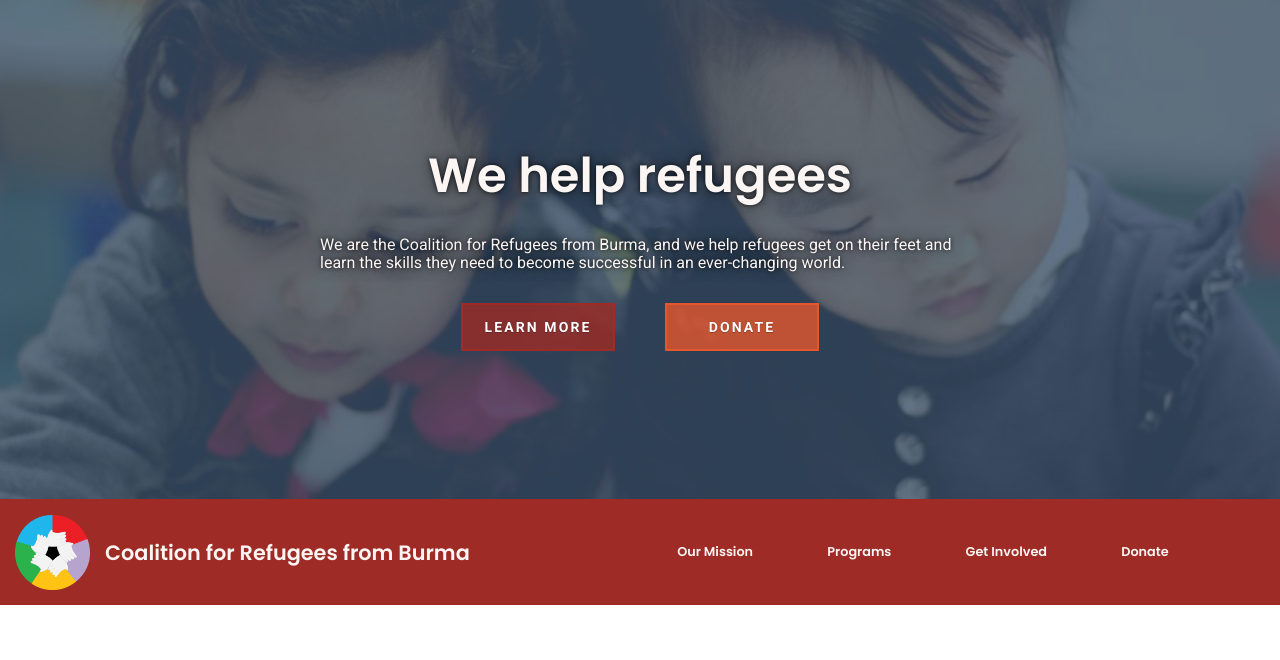
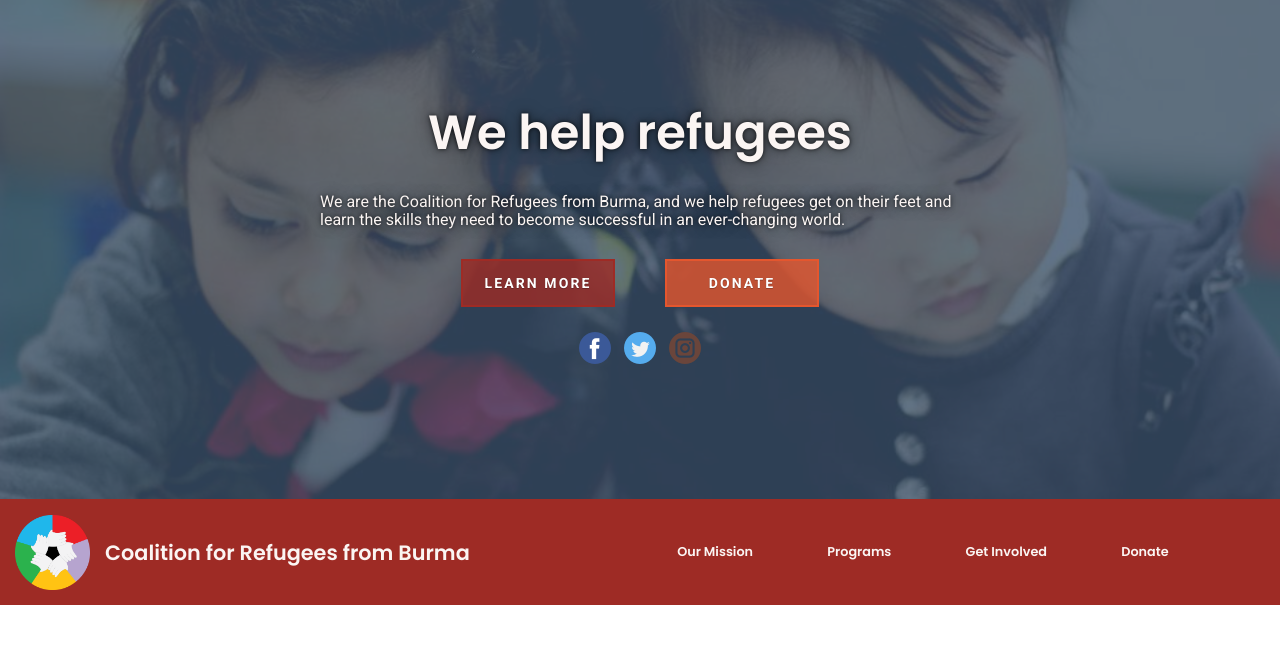
Before and after one commit to CRB4refugees/CoalitionForRefugees, a Jekyll site: the page built from index.md, in a window 1280 px wide. Shown: the top 660 px of the page. Built offline with Jekyll 4.4.1, drawn with Linux system fonts in a browser that asks for light colours; nearby versions of some CDN libraries; comment, search, counter and statistics services are not loaded; some of the changed text lies outside the part shown; grey boxes are pictures that could not be loaded.

Commit message:
Added Twitter widget and recent blog container to homepage. Added necessary styles. Added social media include and styles.

```diff
--- a/_includes/footer.html
+++ b/_includes/footer.html
@@ -7,7 +7,7 @@
     <div class="footer-flex-cont">
     <div id="footer-logo-cont">
       <a href="#">
-        <img class="nav-logo" src="{{ site.baseurl }}assets/images/burma-logo.png" alt="Image">
+        <h3>CRB © {{ 'now' | date: "%Y" }}</h3>
       </a>
     </div>
     <div class="link-ul-cont">
@@ -16,7 +16,7 @@
             <a href="#"><h4 class="footer-site-map">Mission</h4></a>
           </li>
           <li>
-            <a href="#"><h4 class="footer-site-map">Help</h4></a>
+            <a href="#"><h4 class="footer-site-map">Volunteer</h4></a>
           </li>
           <li>
             <a href="#"><h4 class="footer-site-map">Donate</h4></a>
@@ -30,7 +30,7 @@
             <a href="#"><h4 class="footer-site-map">Contact</h4></a>
           </li>
           <li>
-            <a href="#"><h4 class="footer-site-map">Social</h4></a>
+            <a href="#"><h4 class="footer-site-map">Careers</h4></a>
           </li>
       </ul>
     </div>
--- /dev/null
+++ b/_includes/social-media.html
@@ -0,0 +1,5 @@
+<div class="social-container">
+  <a class="social-item" href="#"><img src="{{ site.baseurl }}assets/icons/png/006-facebook.png" alt="The Coalition for Refugees from Burma"></a>
+  <a class="social-item" href="#"><img src="{{ site.baseurl }}assets/icons/png/005-twitter.png" alt="The Coalition for Refugees from Burma"></a>
+  <a class="social-item" href="#"><img src="{{ site.baseurl }}assets/icons/png/004-instagram.png" alt="The Coalition for Refugees from Burma"></a>
+</div>
--- a/_layouts/home.html
+++ b/_layouts/home.html
@@ -13,6 +13,7 @@
             <a href="#" class="btn btn-sm animated-button thar-two">Learn More</a>
             <a href="#" id="donate-btn-home" class="btn btn-sm animated-button thar-two secondary-btn">Donate</a>
           </div>
+          {% include social-media.html %}
         </div>
       </div>
     </div>
@@ -71,6 +72,24 @@
       </div>
     </section>
 <!-- END OF SECTION THREE -->
+<h2 class="recent-posts-widget-title">Our Recent Posts and Tweets</h2>
+
+<div class="twitter-and-blog-widget-cont">
+  <div class="twitter-timeline-cont">
+    <a class="twitter-timeline" data-height="500" data-link-color="#3a506b" data-tweet-limit="5" href="https://twitter.com/BurmaRefugees">Tweets by BurmaRefugees</a> <script async src="//platform.twitter.com/widgets.js" charset="utf-8"></script>
+  </div>
+  <ul class="blog-widget-cont">
+    {% for post in site.posts limit:3 %}
+      <li class="post-widget-cont">
+        <a class="post-widget-title" href="{{ post.url }}"><h3>{{ post.title }}</h3></a>
+        {{ post.excerpt }}
+      </li>
+    {% endfor %}
+  </ul>
+</div>
+
+
+
   </div><!-- /.container -->
   {% include footer.html%}
   {{ site.jQuery }}
--- a/_posts/2017-02-06-welcome-to-jekyll.markdown
+++ b/_posts/2017-02-06-blog-post-three.markdown
@@ -1,6 +1,6 @@
 ---
 layout: post
-title:  "Welcome to Jekyll!"
+title:  "Blog Post Three!"
 date:   2017-02-06 17:11:47 -0800
 categories: jekyll update
 ---
--- /dev/null
+++ b/styles/scss-imports/_blog.scss
@@ -0,0 +1,105 @@
+
+
+.twitter-and-blog-widget-cont {
+  display: flex;
+  flex-direction: column;
+  margin-bottom: 50px;
+  align-items: center;
+}
+
+.blog-widget-cont {
+  width: 90%;
+  margin: 0;
+  padding: 0;
+  overflow: scroll;
+  list-style-type: none;
+  margin: 10px;
+  order: -1;
+}
+
+.twitter-timeline-cont {
+  width: 100%;
+}
+
+.recent-posts-widget-title {
+  width: 95%;
+  text-align: center;
+  color: $greyBlue;
+  margin-bottom: 25px;
+  border-bottom: 1px solid $greyBlue;
+}
+
+.post-widget-cont {
+  border: 2px solid $redBrown;
+  margin: 0;
+  margin-bottom: 10px;
+  border-radius: 5px;
+}
+
+.post-widget-cont p {
+  padding: 10px 0 5px 10px;
+  margin: 0;
+}
+
+.post-widget-title {
+  padding: 0;
+  margin: 0;
+}
+
+.post-widget-title h3 {
+  color: $redBrown;
+  padding: 10px 0 5px 10px;
+  margin: 0;
+}
+
+
+
+
+/* BEGIN MEDIA QUERIES FOR MOBILE SIZED SCREENS */
+
+
+@media only screen
+  and (min-device-width: 319px) {
+
+
+  }
+
+
+/* BEGIN MEDIA QUERIES FOR TABLET SIZED SCREENS */
+
+@media only screen
+  and (min-device-width: 768px) {
+
+    .twitter-and-blog-widget-cont {
+      display: flex;
+      flex-direction: row;
+      margin-bottom: 50px;
+    }
+
+    .twitter-timeline-cont {
+      width: 33%;
+    }
+
+    .blog-widget-cont {
+      width: 66%;
+      height: 500px;
+      overflow: scroll;
+      list-style-type: none;
+      margin: 10px;
+      order: 2;
+
+    }
+
+    .blog-widget-cont {
+      width: 66%;
+      height: 500px;
+      overflow: scroll;
+      list-style-type: none;
+      margin: 10px;
+    }
+  }
+
+/* BEGIN MEDIA QUERIES FOR MEDIUM LAPTOPS AND LARGER SCREENS */
+
+@media only screen
+    and (min-device-width: 1024px) {}
--- a/styles/scss-imports/_homePage.scss
+++ b/styles/scss-imports/_homePage.scss
@@ -144,6 +144,20 @@
       padding: 10px;
     }
 
+    .social-container {
+      display: flex;
+      flex-direction: row;
+      margin: 25px auto;
+      width: 75%;
+      justify-content: space-around;
+    }
+
+    .social-item img {
+      width: 32px;
+
+    }
+
+
 
 
 
@@ -221,6 +235,15 @@
       order: -1;
     }
 
+    .social-container {
+      display: flex;
+      flex-direction: row;
+      margin: 25px auto;
+      width: 33.3333%;
+      justify-content: space-around;
+    }
+
+
 
 }
 
--- a/styles/style.scss
+++ b/styles/style.scss
@@ -12,6 +12,7 @@
 @import "scss-imports/header";
 @import "scss-imports/footer";
 @import "scss-imports/homePage";
+@import "scss-imports/blog";
 @import "scss-imports/typography";
 @import "scss-imports/elements";
 @import "scss-imports/specifics";
```
Also changed, not shown: _posts/2017-02-04-blog-post-one.markdown (added, +25 -0 lines), _posts/2017-02-05-blog-post-two.markdown (added, +25 -0 lines), assets/icons/png/001-pinterest.png (added), assets/icons/png/002-linkedin.png (added), assets/icons/png/003-google-plus.png (added), assets/icons/png/004-instagram.png (added), assets/icons/png/005-twitter.png (added), assets/icons/png/006-facebook.png (added), 4 other files.
